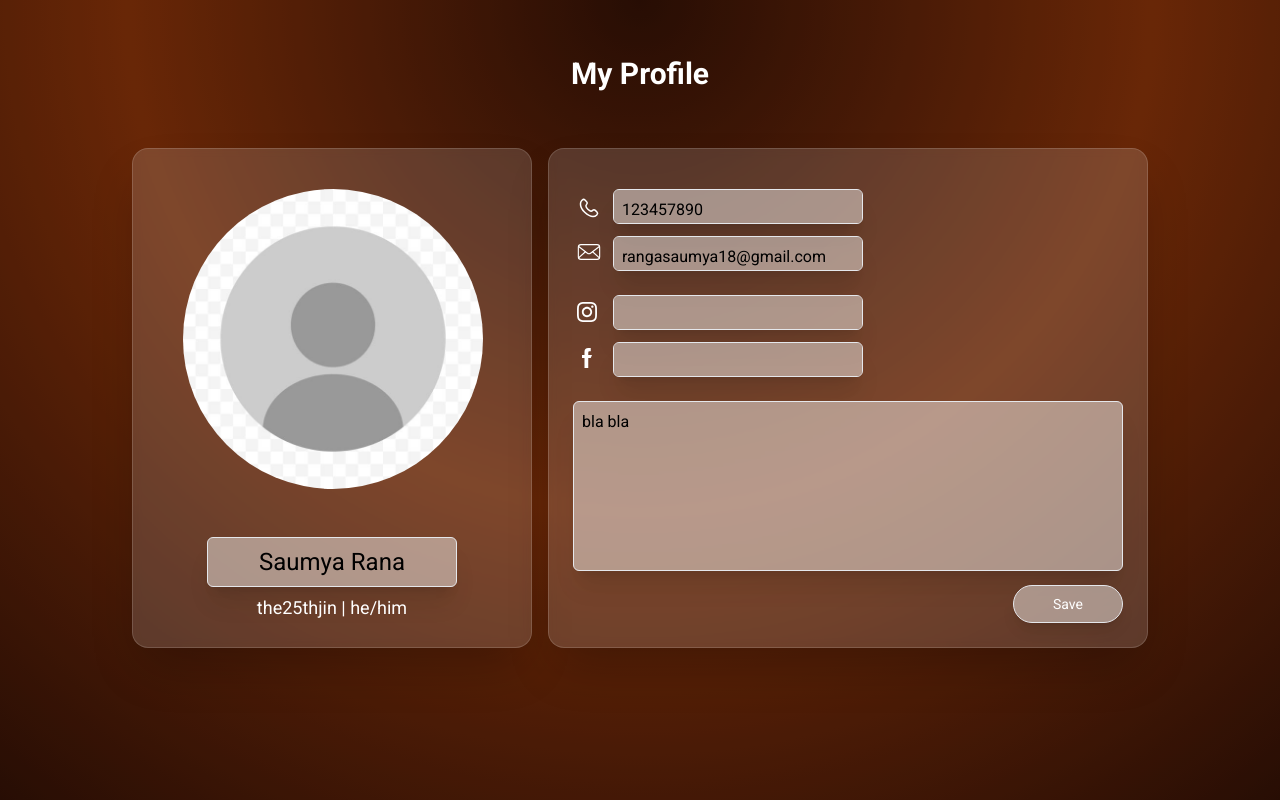
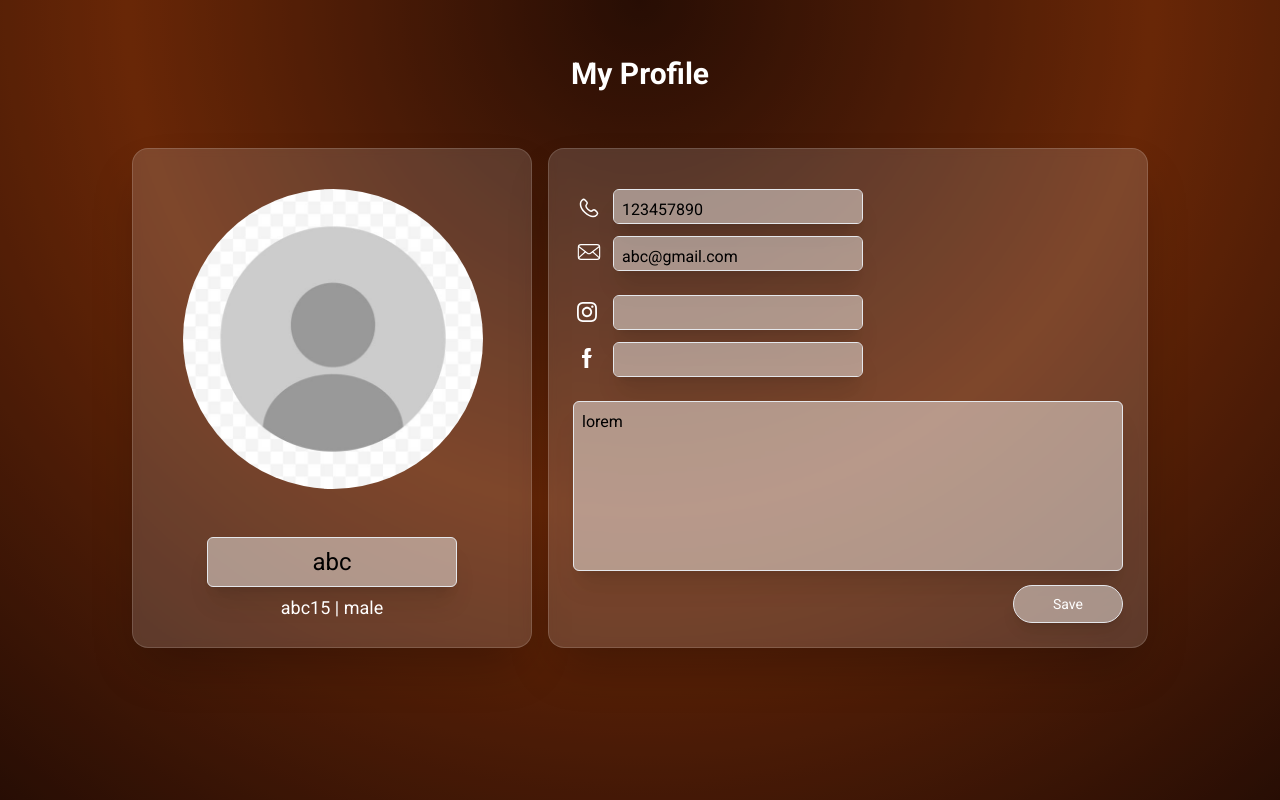
Before and after one commit to the25thjin/Urban-Pg, a React (Vite) app in the folder Frontend/: page /profile/edit in a window 1280 px wide. Built offline with nearby package versions, Linux system fonts and the light colour scheme.

Commit message:
minor bugs

```diff
--- a/Frontend/src/assets/atoms.js
+++ b/Frontend/src/assets/atoms.js
@@ -1,12 +1,12 @@
 import {atom} from "jotai"
 
 export const profileAtom = atom({
-    name:"Saumya Rana",
-    email:"rangasaumya18@gmail.com",
-    bio:"bla bla",
+    name:"abc",
+    email:"abc@gmail.com",
+    bio:"lorem",
     phone : "123457890",
-    username:"saumya15",
-    gender: "she/her",
+    username:"abc15",
+    gender: "male",
     insta:"",
     facebook:"",
     avatar: ""
--- a/Frontend/src/components/Profile/editProfile.jsx
+++ b/Frontend/src/components/Profile/editProfile.jsx
@@ -24,7 +24,7 @@ function EditProfile(){
                     <textarea maxLength={15}  className=" text-black md:text-2xl mt-10  shadow-xl border  resize-none w-[100px]  sm:w-[150px] md:w-[200px] lg:w-[250px] xl:w-[250px] 2xl:w-[250px] h-[40px] md:h-[50px] rounded-md bg-white/45 p-2 outline-none text-center"  value={profile.name} onChange={(e)=>setProfile({...profile, name:e.target.value})} />
                     {/* `<h1 className="text-lg md:text-2xl mt-10 ">Mann Rana</h1>` */}
                     <div>
-                      <span className="text-sm md:text-lg">the25thjin | he/him</span>
+                    <span className="text-sm md:text-lg">{profile.username} | {profile.gender}</span>
                     </div>
                   </div>
                 </div>
```
